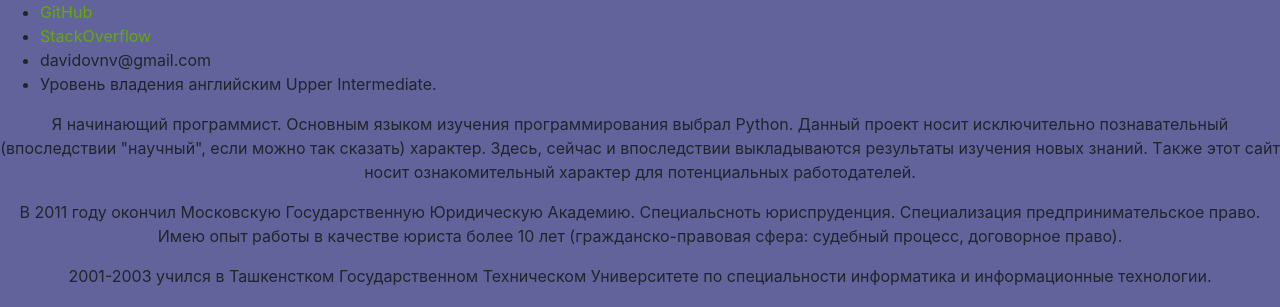
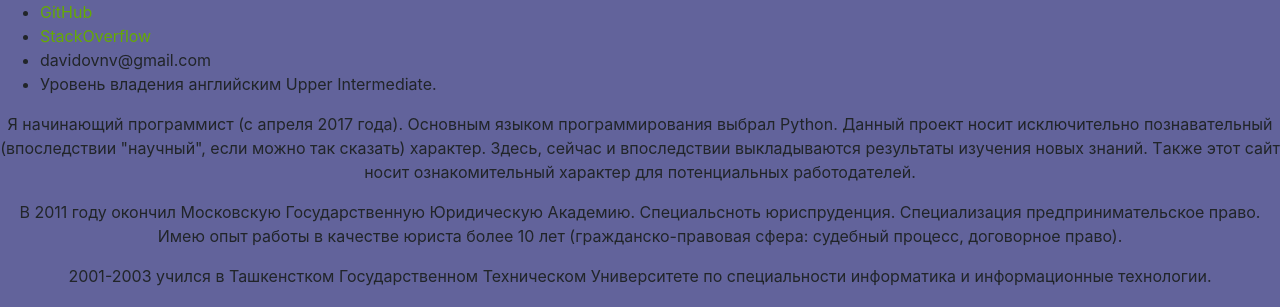
Before and after one commit to AtlanticP/pacem, a Django app: page /contacts/ in a window 1280 px wide. Shown: the part 66-373 px from the top of the page. Run offline with Django 3.2, Linux system fonts and the light colour scheme; data that the repository does not hold is empty; some libraries are stand-ins or nearby versions.

Commit message:
08.11 modified DB, some changes in contacts.html

```diff
--- a/lists/templates/contacts.html
+++ b/lists/templates/contacts.html
@@ -14,7 +14,7 @@
 </ul>
 
 
-    <p class="text-center">Я начинающий программист. Основным языком изучения программирования выбрал Python. Данный проект носит исключительно познавательный (впоследствии "научный", если можно так сказать) характер. Здесь, сейчас и впоследствии выкладываются результаты изучения новых знаний. Tакже этот сайт носит ознакомительный характер для потенциальных работодателей.</p>
+    <p class="text-center">Я начинающий программист (с апреля 2017 года). Основным языком программирования выбрал Python. Данный проект носит исключительно познавательный (впоследствии "научный", если можно так сказать) характер. Здесь, сейчас и впоследствии выкладываются результаты изучения новых знаний. Tакже этот сайт носит ознакомительный характер для потенциальных работодателей.</p>
     <p class="text-center">В 2011 году окончил Московскую Государственную Юридическую Академию. Специальсноть юриспруденция. Специализация предпринимательское право. Имею опыт работы в качестве юриста более 10 лет (гражданско-правовая сфера: судебный процесс, договорное право).</p>
     <p class="text-center">2001-2003 учился в Ташкенстком Государственном Техническом Университете по специальности информатика и информационные технологии.</p>
 
```
Also changed, not shown: 1 other file.
